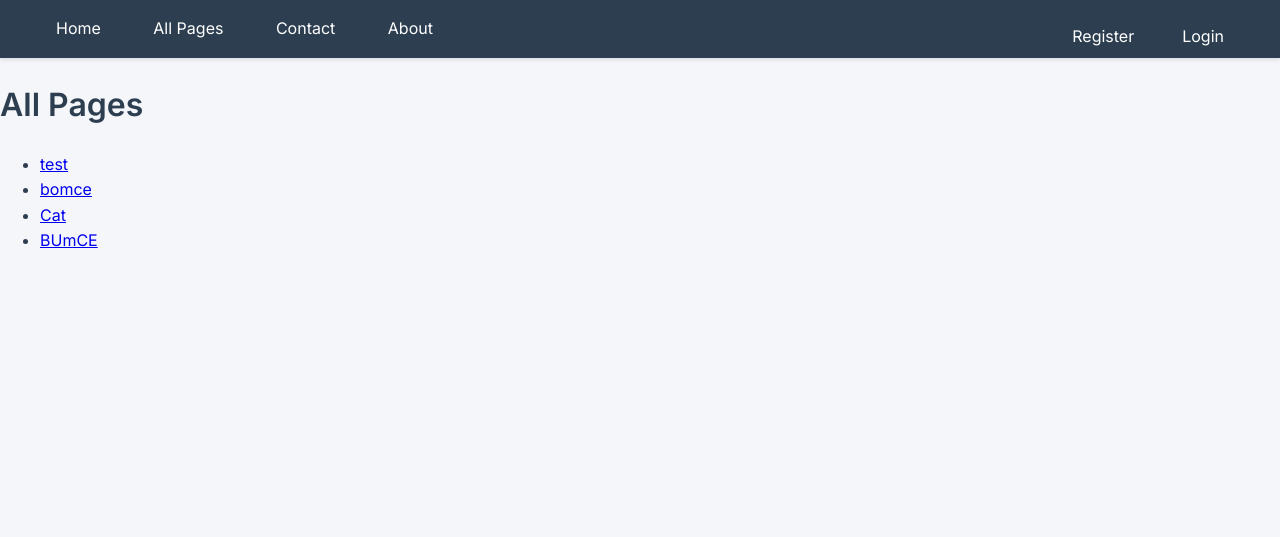
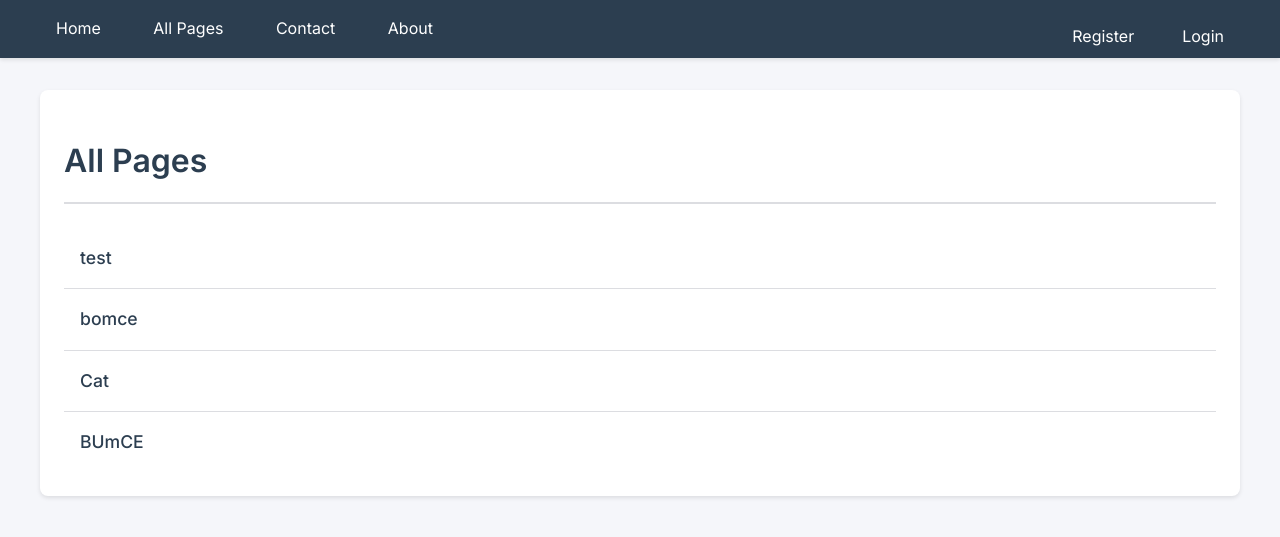
Before and after one commit to Doody06/Practice_Wiki, a Flask app: page /all_pages in a window 1280 px wide. Shown: the top 537 px of the page. Run offline with Flask 3, Linux system fonts and the light colour scheme.

Commit message:
Fixed style and email validator.

```diff
--- a/app/__init__.py
+++ b/app/__init__.py
@@ -22,7 +22,7 @@ def create_app():
     migrate.init_app(app, db)
     cache.init_app(app)
 
-    app.config['CACHE_TYPE'] = 'Simple'
+    app.config['CACHE_TYPE'] = 'SimpleCache'
 
     from app import models  # Import models to register them with SQLAlchemy
 
--- a/app/static/css/style.css
+++ b/app/static/css/style.css
@@ -1,11 +1,16 @@
 /* Main styles */
 /* Additional styles for homepage */
-.hero-section {
+.hero-section.card {
     text-align: center;
     padding: 3rem 2rem;
     background: linear-gradient(135deg, #2c3e50 0%, #3498db 100%);
-    color: white;
+    color: white !important;
     margin-bottom: 2rem;
+}
+
+.hero-section.card h1,
+.hero-section.card p {
+    color: white !important;
 }
 
 .hero-section h1 {
@@ -236,6 +241,68 @@ body {
     color: white;
 }
 
+/* Pages List Styling */
+.pages-list {
+    padding: 0;
+}
+
+.page-item {
+    display: flex;
+    justify-content: space-between;
+    align-items: center;
+    padding: 1rem;
+    border-bottom: 1px solid var(--border-color);
+    transition: background-color 0.2s;
+}
+
+.page-item:last-child {
+    border-bottom: none;
+}
+
+.page-item:hover {
+    background-color: #f8f9fa;
+}
+
+.page-title-link a {
+    color: var(--primary-color);
+    text-decoration: none;
+    font-weight: 500;
+    font-size: 1.1rem;
+}
+
+.page-title-link a:hover {
+    color: var(--secondary-color);
+}
+
+.page-actions {
+    display: flex;
+    gap: 0.5rem;
+    align-items: center;
+}
+
+.btn-sm {
+    padding: 0.25rem 0.5rem;
+    font-size: 0.875rem;
+}
+
+.text-subtle {
+    color: #666;
+}
+
+.no-pages {
+    text-align: center;
+    padding: 2rem;
+    color: #666;
+    font-style: italic;
+}
+
+.page-title {
+    margin-bottom: 1.5rem;
+    padding-bottom: 1rem;
+    border-bottom: 2px solid var(--border-color);
+    color: var(--primary-color);
+}
+
 /* Footer */
 .footer {
     background: var(--primary-color);
--- a/app/templates/all_pages.html
+++ b/app/templates/all_pages.html
@@ -2,23 +2,33 @@
 {% block title %}All Pages{% endblock %}
 
 {% block content %}
-    <h1>All Pages</h1>
-    <ul>
+<div class="container">
+    <div class="card">
+        <h1 class="page-title">All Pages</h1>
+        <div class="pages-list">
             {% for page in pages %}
-            <li>
+                <div class="page-item">
+                    <div class="page-title-link">
                         <a href="{{ url_for('user.view_page', slug=page.slug) }}">{{ page.title }}</a>
+                    </div>
                     {% if is_admin == True %}
-                    <a href="{{ url_for('admin.edit_page', slug=page.slug) }}">Edit</a>
+                        <div class="page-actions">
+                            <a href="{{ url_for('admin.edit_page', slug=page.slug) }}" class="btn btn-outline btn-sm">Edit</a>
                             <form id="delete-form-{{ page.slug }}" action="{{ url_for('admin.delete_page', slug=page.slug) }}" method="post" style="display:inline;">
                                 <input type="hidden" name="csrf_token" value="{{ csrf_token() }}">
-                        <button type="submit" class="btn btn-danger btn-sm">Delete</button>
+                                <button type="submit" class="btn btn-outline btn-sm" onclick="return confirm('Are you sure you want to delete this page?')">
+                                    <span class="text-subtle">Delete</span>
+                                </button>
                             </form>
+                        </div>
                     {% endif %}
-            </li>
+                </div>
             {% else %}
-            <li>No pages found.</li>
+                <div class="no-pages">No pages found.</div>
             {% endfor %}
-    </ul>
+        </div>
+    </div>
+</div>
 {% endblock %}
 
 {% block scripts %}
--- a/app/templates/profile.html
+++ b/app/templates/profile.html
@@ -35,6 +35,7 @@
                 {% endfor %}
         </ul>
     {% endif %}
+    </div>
 <div class="container mt-5">
     <h2>Edited Pages</h2>
     {% if edited_pages %}
@@ -48,3 +49,4 @@
         {% endif %}
 
 {% endblock %}
+</div>
```
Also changed, not shown: app/templates/home.html (+8 -5 lines), instance/app.db. Lines whose indentation alone changed are shown as unchanged.
